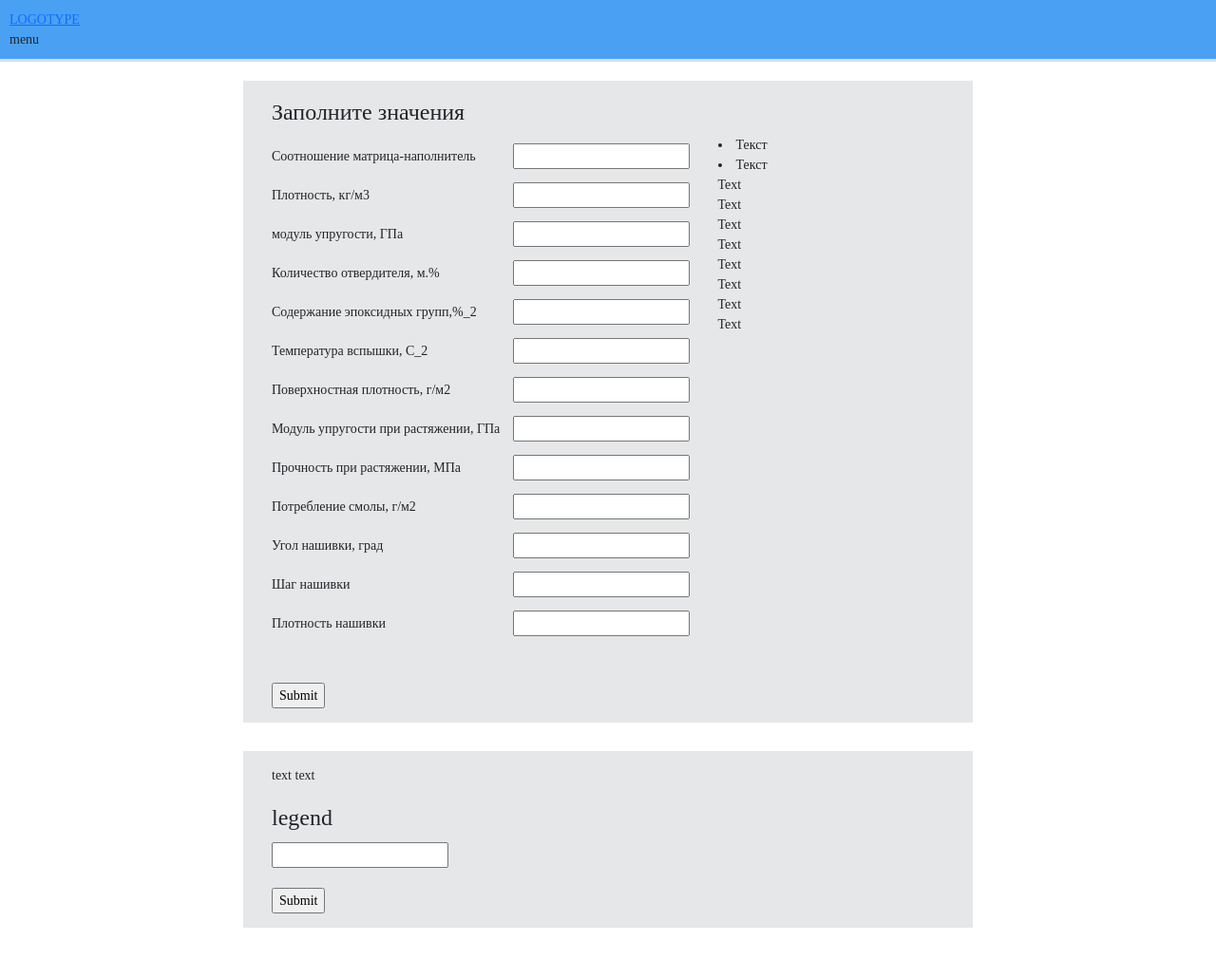
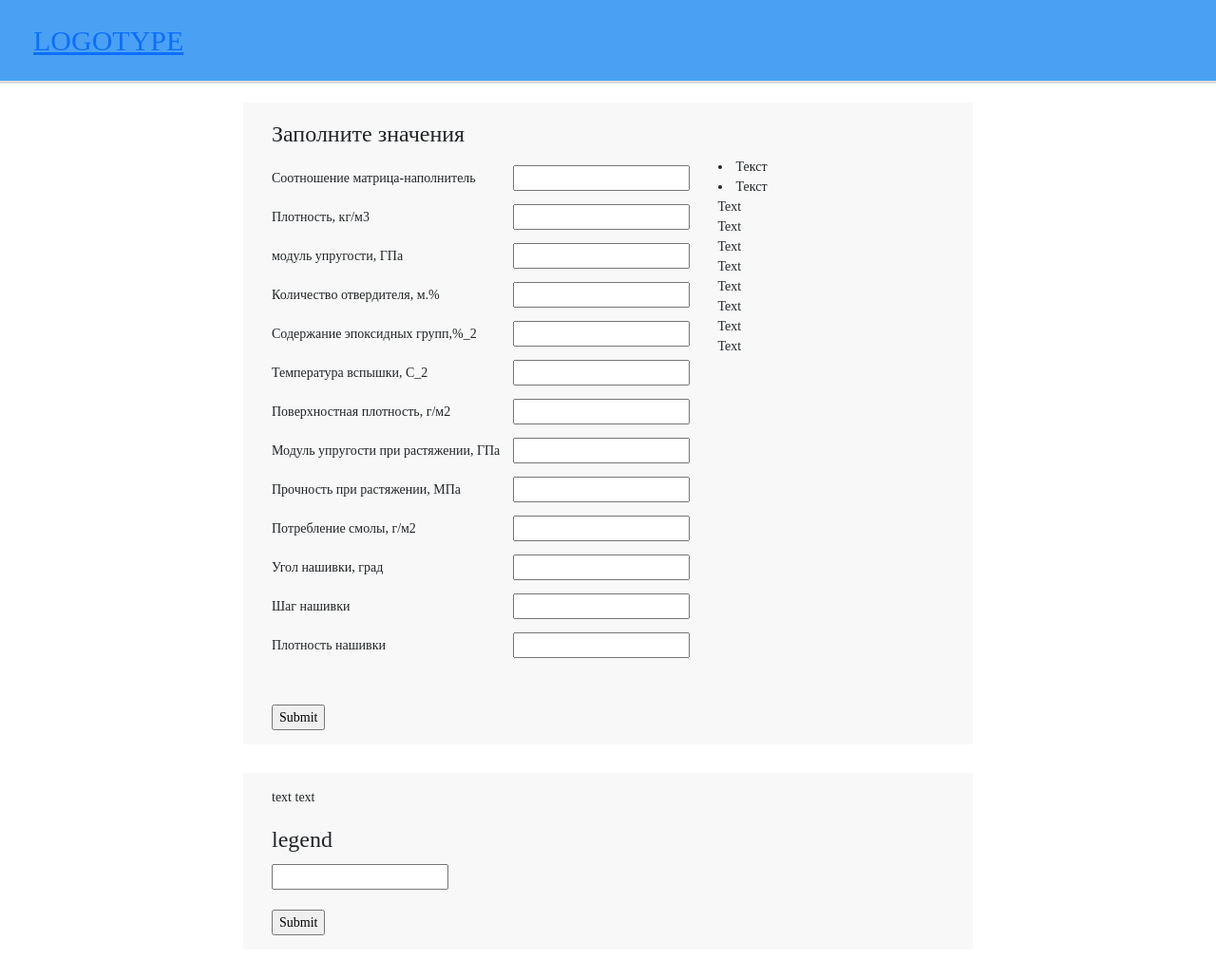
Before and after one commit to AlexeyG0/MGTU_Bauman_VKR, a Flask app: page / in a window 1280 px wide. Shown: the whole page at 95% size. Before the commit the page ends 977 px from the top, so only its background shows below. Run offline with Flask 3, Linux system fonts and the light colour scheme.

Commit message:
push to GitHub

```diff
--- a/app/static/css/style.css
+++ b/app/static/css/style.css
@@ -6,9 +6,13 @@ body {
 
 #header {
     background: #4aa1f3;
-    padding: 10px;
+    padding: 20px;
     position: relative;
-    border-bottom: 3px solid #ddd;
+    border-bottom: 3px solid #dcdbdb;
+}
+
+.header_logotype{
+    font-size: 30px;
 }
 
 .header_container {
@@ -28,7 +32,7 @@ body {
 
 .content_container {
     box-sizing: border-box;
-    background: #e6e7e8;
+    background: #f8f8f8;
 
     max-width: 1200px;
     min-width: 600px;
@@ -69,7 +73,7 @@ div.input_val {
     display: inline-block;
 }
 
-.request {
+div.request {
     min-width: 30%;
 
 }
--- a/app/templates/base.html
+++ b/app/templates/base.html
@@ -15,11 +15,9 @@
 <body>
     <header id="header">
         <div class="header_container">
-            </div class="header_logotype">
-            <a href="#0" title="">LOGOTYPE </a>
+            <div class="header_logotype">
+            <a href="#0" title="logo">LOGOTYPE </a>
             </div>
-            <div class="header_menu"
-            <i class="material-icons">menu </i>
         </div>
     </header>
 
--- a/app/templates/index.html
+++ b/app/templates/index.html
@@ -8,8 +8,7 @@
 <main>
 
 <div class="body_container">
-    <div class="content_container">
-
+    <section class="content_container">
     <div class="columns">
         <div class="request">
             <form action="{{url_for('main')}}" method="POST">
@@ -97,13 +96,15 @@
             Text<br>
             Text<br>
         </div>
+
     </div>
+    </section>
 
 
 
 
-    </div>
-    <div class="content_container">
+
+    <section class="content_container">
 
         <p class="block_text"> text text </p>
         <form action="{{url_for('main')}}" method="POST">
@@ -124,7 +125,7 @@
             {% endif %}
         </div>
 
-    </div>
+    </section>
 </div>
 
 </main>
```
